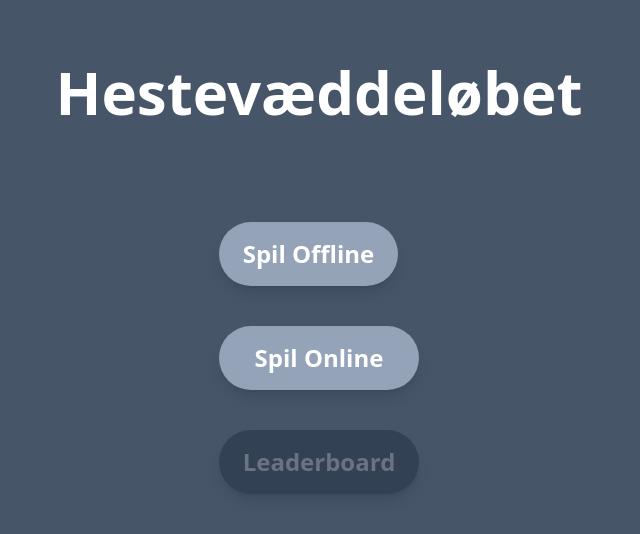
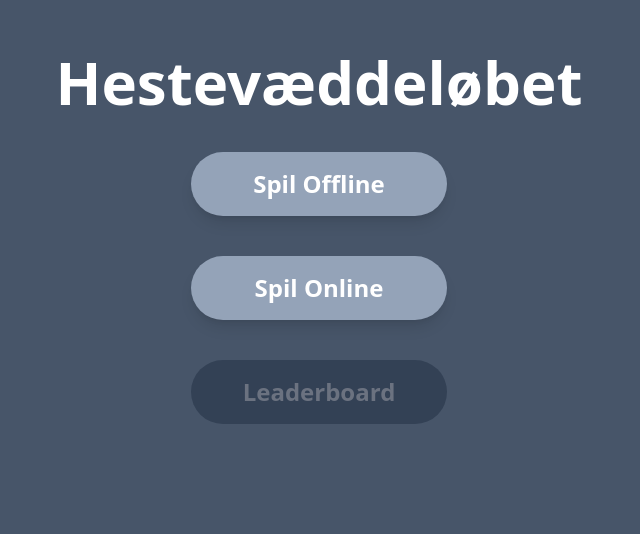
Before and after one commit to Bagg3/Bagge.github.io, a React (Vite) app: page / in a window 1280 px wide. Shown: the part 162-696 px from the top of the page, without its empty margins (321-961 px from the left). Built offline with nearby package versions, Linux system fonts and the light colour scheme; what tailwindcss-fluid-type would draw is missing.

Commit message:
init game page

```diff
--- a/src/App.tsx
+++ b/src/App.tsx
@@ -1,7 +1,7 @@
-import { useEffect, useState } from "react";
 import { BrowserRouter as Router, Routes, Route } from "react-router-dom";
-import FrontPage from "./components/FrontPage";
-import SetupGame from "./components/SetupGame";
+import FrontPage from "./pages/FrontPage";
+import SetupGame from "./pages/SetupGame";
+import Game from "./pages/Game";
 
 function App() {
   // custom API hook
@@ -15,6 +15,7 @@ function App() {
       <Routes>
         <Route path="/" element={<FrontPage />} />
         <Route path="/setup" element={<SetupGame />} />
+        <Route path="/game" element={<Game />} />
       </Routes>
     </Router>
   );
--- a/src/components/FrontPage.tsx
+++ /dev/null
@@ -1,31 +0,0 @@
-import { Link } from "react-router-dom";
-
-const FrontPage = () => {
-  return (
-    <div className="relative flex flex-col h-screen justify-center items-center bg-slate-600">
-      <h1 className="text-6xl absolute top-56 font-bold text-white">
-        Hestevæddeløbet
-      </h1>
-      <div className="absolute top-96 mb-20 flex flex-col">
-        <Link to="/setup">
-          <button className="bg-slate-400 text-white text-2xl font-bold py-4 px-6 rounded-full mb-10 whitespace-nowrap shadow-lg hover:bg-slate-300 active:bg-slate-200">
-            Spil Offline
-          </button>
-        </Link>
-
-        <button className="bg-slate-400 text-white text-2xl font-bold py-4 px-6 rounded-full whitespace-nowrap shadow-lg hover:bg-gray-300 active:bg-slate-200">
-          Spil Online
-        </button>
-
-        <button className="bg-slate-700 text-gray-500 text-2xl font-bold py-4 px-6 rounded-full mt-10 whitespace-nowrap shadow-lg">
-          Leaderboard
-          {
-            //<Link to="/game" className="text-white">}
-          }
-        </button>
-      </div>
-    </div>
-  );
-};
-
-export default FrontPage;
--- /dev/null
+++ b/src/pages/FrontPage.tsx
@@ -0,0 +1,31 @@
+import { Link } from "react-router-dom";
+
+const FrontPage = () => {
+  return (
+    <div className="flex flex-col w-full h-screen justify-center items-center bg-slate-600">
+      <h1 className="text-6xl top-56 font-bold text-white mb-10">
+        Hestevæddeløbet
+      </h1>
+      <Link to="/setup">
+        <button className="bg-slate-400 text-white text-2xl font-bold rounded-full w-64 h-16 mb-10 shadow-lg hover:bg-slate-300 active:bg-slate-200">
+          Spil Offline
+        </button>
+      </Link>
+
+      <Link to="/setup">
+        <button className="bg-slate-400 text-white text-2xl font-bold w-64 h-16 rounded-full shadow-lg hover:bg-gray-300 active:bg-slate-200">
+          Spil Online
+        </button>
+      </Link>
+
+      <button className="bg-slate-700 text-gray-500 text-2xl font-bold w-64 h-16 rounded-full mt-10">
+        Leaderboard
+        {
+          //<Link to="/game" className="text-white">}
+        }
+      </button>
+    </div>
+  );
+};
+
+export default FrontPage;
--- /dev/null
+++ b/src/pages/Game.tsx
@@ -0,0 +1,23 @@
+import React from "react";
+import { Link } from "react-router-dom";
+
+const Game: React.FC = () => {
+  return (
+    <>
+      <div className="w-full h-screen flex flex-col justify-center items-center bg-slate-600">
+        <Link to="/" className="absolute top-3 left-3">
+          <button className="bg-slate-400 text-white text-lg font-bold rounded-full shadow-lg px-3 hover:bg-slate-300 active:bg-slate-200">
+            Tilbage
+          </button>
+        </Link>
+        <h1 className="text-4xl mb-5 font-bold text-white">Hestevæddeløbet</h1>
+        <div className="w-[50%] h-[60%] bg-slate-400 rounded-lg flex flex-col mb-5 shadow-lg"></div>
+        <div className="bg-slate-400 text-white text-lg font-bold rounded-full shadow-lg px-4">
+          Hest nr 2 rykker frem
+        </div>
+      </div>
+    </>
+  );
+};
+
+export default Game;
```
Also changed, not shown: src/pages/SetupGame.tsx (renamed from src/components/SetupGame.tsx).
